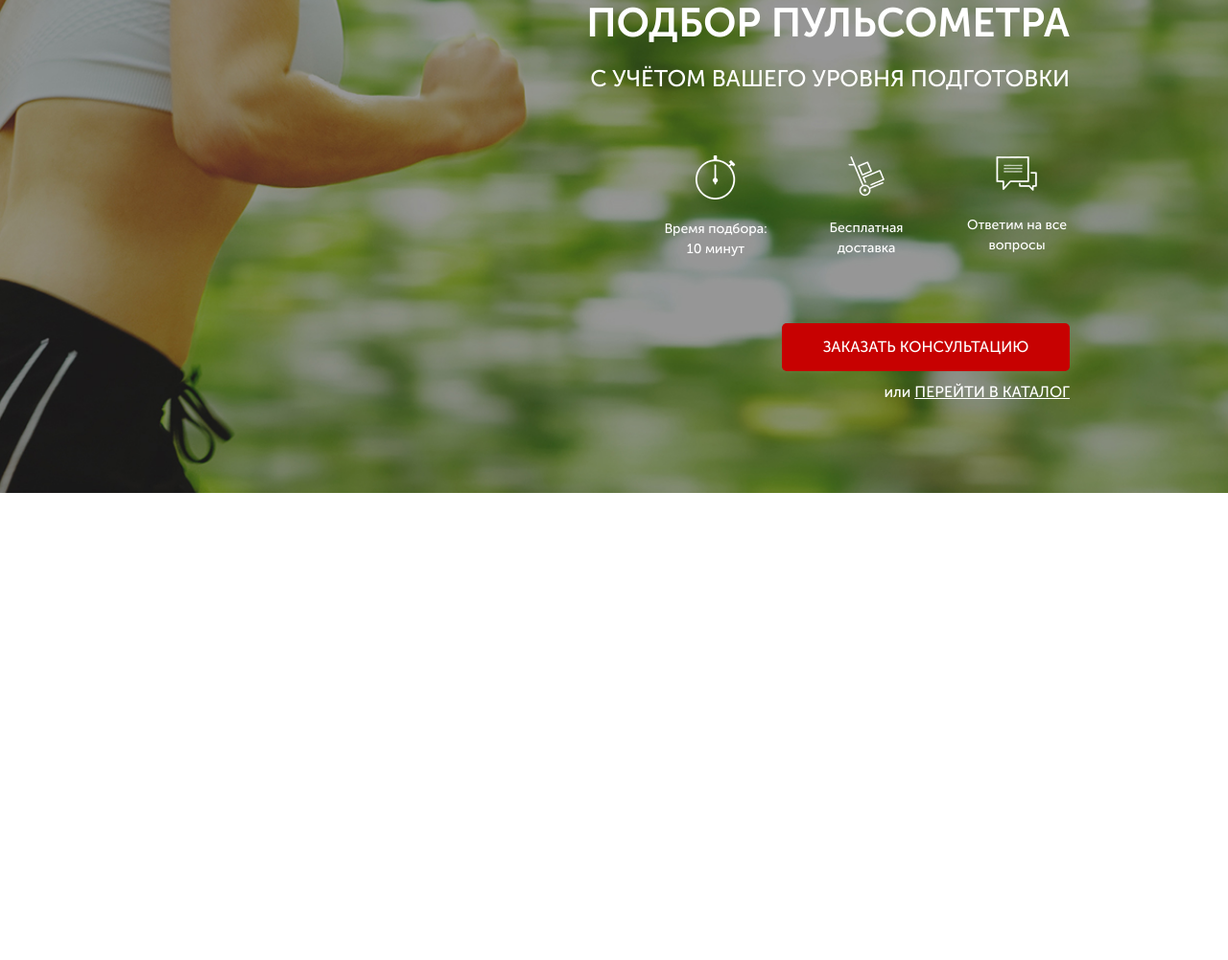
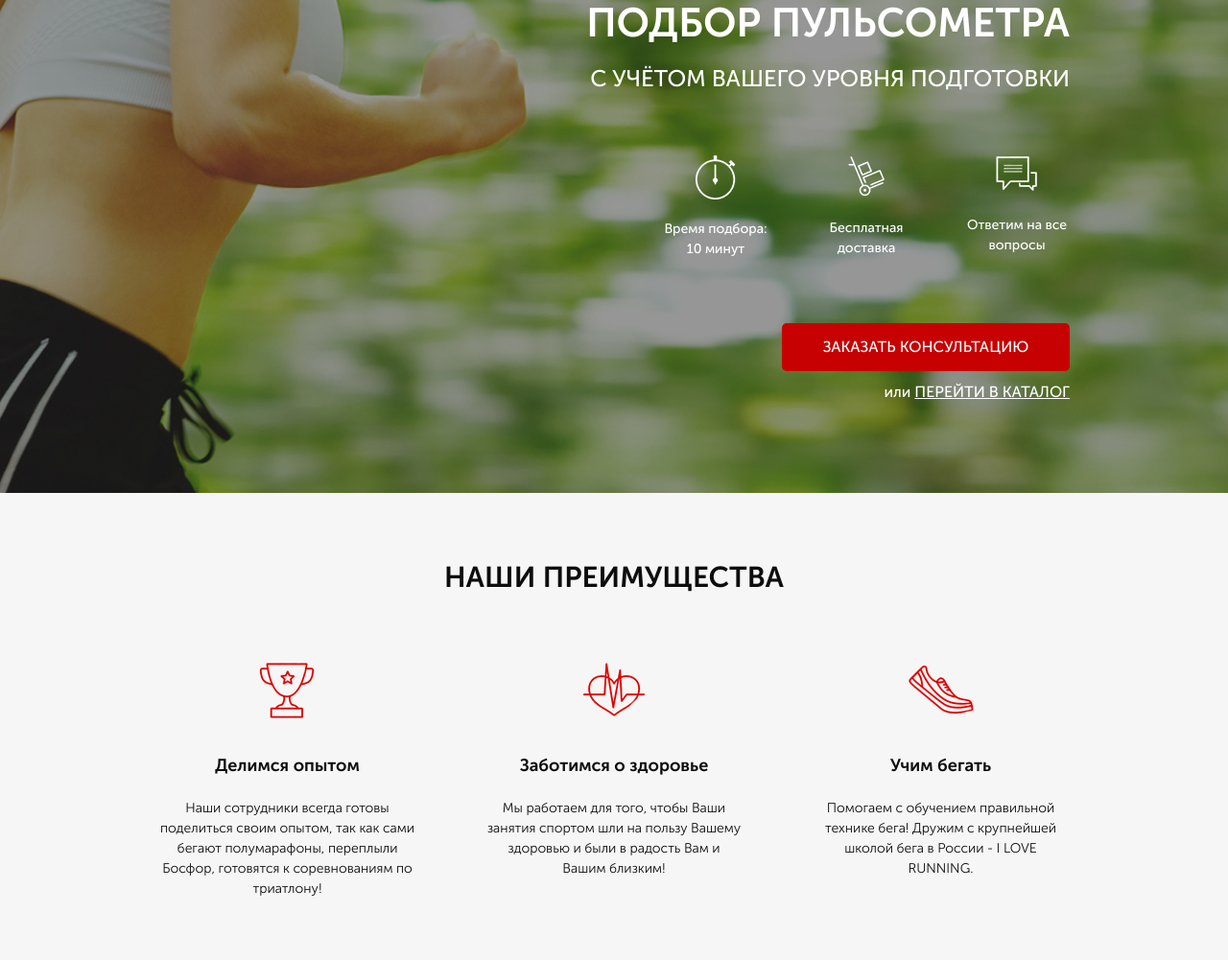
Before and after one commit to timur3030/pulse, a website: page src/index.html in a window 1280 px wide. Shown: the part 166-1167 px from the top of the page at 96% size. Before the commit the page ends 800 px from the top, so only its background shows below. Drawn offline with Linux system fonts and the light colour scheme.

Commit message:
final advantages

```diff
--- a/src/index.html
+++ b/src/index.html
@@ -55,5 +55,38 @@
         </div>
       </div>
     </div>
+
+    <div class="advantages">
+      <div class="container">
+        <h2 class="advantages__header">НАШИ ПРЕИМУЩЕСТВА</h2>
+        <div class="advantages__wrapper">
+          <div class="advantage">
+            <img src="icons/cup.png" alt="cup" />
+            <div class="advantage__header">Делимся опытом</div>
+            <div class="advantage__desr">
+              Наши сотрудники всегда готовы поделиться своим опытом, так как
+              сами бегают полумарафоны, переплыли Босфор, готовятся к
+              соревнованиям по триатлону!
+            </div>
+          </div>
+          <div class="advantage">
+            <img src="icons/heart.png" alt="heart" />
+            <div class="advantage__header">Заботимся о здоровье</div>
+            <div class="advantage__desr">
+              Мы работаем для того, чтобы Ваши занятия спортом шли на пользу
+              Вашему здоровью и были в радость Вам и Вашим близким!
+            </div>
+          </div>
+          <div class="advantage">
+            <img src="icons/shoe.png" alt="shoe" />
+            <div class="advantage__header">Учим бегать</div>
+            <div class="advantage__desr">
+              Помогаем с обучением правильной технике бега! Дружим с крупнейшей
+              школой бега в России - I LOVE RUNNING.
+            </div>
+          </div>
+        </div>
+      </div>
+    </div>
   </body>
 </html>
--- /dev/null
+++ b/src/sass/blocks/_advantage.scss
@@ -0,0 +1,21 @@
+.advantage {
+  width: 269px;
+  img {
+    display: block;
+    margin: 0 auto;
+  }
+  &__header {
+    margin-top: 35px;
+    font-weight: 700;
+    font-size: 18px;
+    text-align: center;
+    color: #0d0d0d;
+  }
+  &__desr {
+    margin-top: 20px;
+    font-weight: 300;
+    font-size: 14px;
+    text-align: center;
+    color: #0d0d0d;
+  }
+}
--- /dev/null
+++ b/src/sass/blocks/_advantages.scss
@@ -0,0 +1,16 @@
+.advantages {
+  min-height: 470px;
+  padding: 70px 0 64px 0;
+  background-color: #F6F6F6;
+  &__header {
+    font-weight: 700;
+    font-size: 30px;
+    text-align: center;
+    color: #0d0d0d;
+  }
+  &__wrapper {
+    display: flex;
+    justify-content: space-between;
+    margin-top: 65px;
+  }
+}
--- a/src/sass/style.scss
+++ b/src/sass/style.scss
@@ -2,6 +2,9 @@
 @import "blocks/promo";
 @import "blocks/header";
 @import "blocks/buttons";
+@import "blocks/advantages";
+@import "blocks/advantage";
+
 
 body {
   font-family: "Museo", sans-serif;
```
Also changed, not shown: src/css/style.min.css, src/icons/cup.png (added), src/icons/heart.png (added), src/icons/shoe.png (added).
